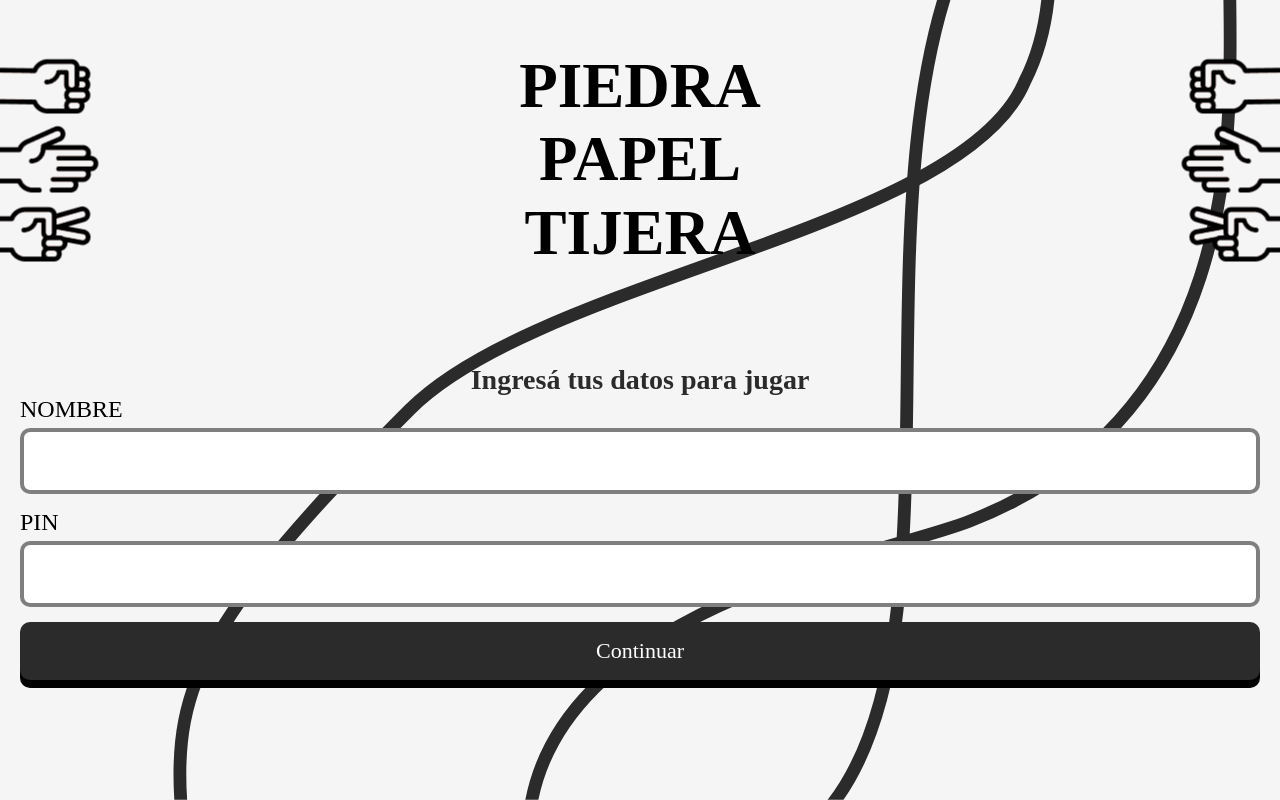
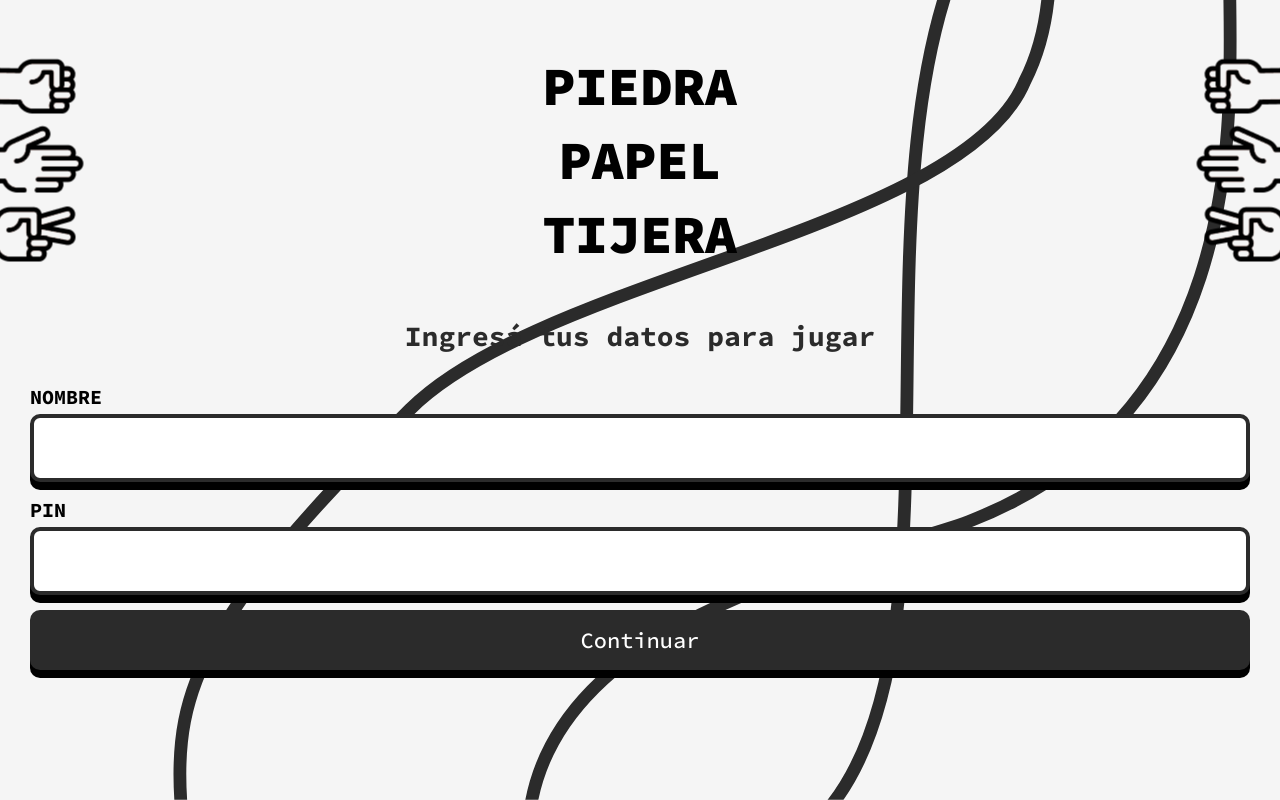
Before and after one commit to thiagoSalaberry/ppt-online, a Next.js app: page / in a window 1280 px wide. Built offline with nearby package versions, Linux system fonts and the light colour scheme.

Commit message:
Source Code pro

```diff
--- a/components/header/header.module.css
+++ b/components/header/header.module.css
@@ -9,11 +9,13 @@
     display: flex;
     justify-content: space-between;
     align-items: center;
+    gap: 10px;
     width: 100%;
     overflow: hidden;
-    font-size: 42px;
+    font-size: 36px;
     font-weight: bolder;
     height: fit-content;
     margin: 0;
     height: fit-content;
+    position: relative;
 }
--- a/components/header/index.tsx
+++ b/components/header/index.tsx
@@ -6,17 +6,17 @@ export function Header() {
         <header className={styles["home-header"]}>
         <div className={styles["header-title"]}>
           <Move className={"izq"} move="piedra" size="small"></Move>
-          <TextComp tag="p" size="63px" weight="900">PIEDRA</TextComp>
+          <TextComp tag="p" size="54px" weight="900">PIEDRA</TextComp>
           <Move className={"der"} move="piedra" size="small"></Move>
         </div>
         <div className={styles["header-title"]}>
           <Move className={"izq"} move="papel" size="small"></Move>
-          <TextComp tag="p" size="63px" weight="900">PAPEL</TextComp>
+          <TextComp tag="p" size="54px" weight="900">PAPEL</TextComp>
           <Move className={"der"} move="papel" size="small"></Move>
         </div>
         <div className={styles["header-title"]}>
           <Move className={"izq"} move="tijera" size="small"></Move>
-          <TextComp tag="p" size="63px" weight="900">TIJERA</TextComp>
+          <TextComp tag="p" size="54px" weight="900">TIJERA</TextComp>
           <Move className={"der"} move="tijera" size="small"></Move>
         </div>
       </header>
--- a/components/move/index.tsx
+++ b/components/move/index.tsx
@@ -3,6 +3,5 @@ export function Move(props:MoveProps) {
     const handleSelect = (move:"piedra" | "papel" | "tijera") => {
         if(props.onClick) props.onClick(move);
     };
-    console.log(props.className)
     return <img src={`/${props.move}-linea-lleno.png`} alt="move.png" className={!props.selected ? `${styles["move"]} ${styles[props.size]} ${styles[props.className ? props.className : ""]}` : props.selected && props.selected == props.move ? `${styles["selected"]} ${styles[props.size]} ${styles[props.className ? props.className : ""]}` : `${styles["not-selected"]} ${styles[props.size]} ${styles[props.className ? props.className : ""]}`} onClick={!props.selected ? ()=>handleSelect(props.move) : ()=>{}}/>
 }
--- a/components/move/move.module.css
+++ b/components/move/move.module.css
@@ -25,7 +25,11 @@
 }
 .izq {
     transform: scaleX(-1) rotate(-90deg);
+    position: relative;
+    right: 15px;
 }
 .der {
     transform: rotate(-90deg);
+    position: relative;
+    left: 15px;
 }
--- a/pages/_document.tsx
+++ b/pages/_document.tsx
@@ -10,6 +10,9 @@ export default function Document() {
         <link rel="preconnect" href="https://fonts.googleapis.com"/>
         <link rel="preconnect" href="https://fonts.gstatic.com" />
         <link href="https://fonts.googleapis.com/css2?family=Teko:wght@300..700&display=swap" rel="stylesheet"/>
+        <link rel="preconnect" href="https://fonts.googleapis.com"/>
+        <link rel="preconnect" href="https://fonts.gstatic.com" />
+        <link href="https://fonts.googleapis.com/css2?family=Source+Code+Pro:ital,wght@0,200..900;1,200..900&display=swap" rel="stylesheet"/>
       </Head>
       <body>
         <Main />
--- a/pages/home.module.css
+++ b/pages/home.module.css
@@ -30,7 +30,8 @@
 .header-section {
     height: auto;
     justify-content: space-between;
-    padding: 20px;
+    padding: 30px;
+    gap: 30px;
 }
 .name-form, .step {
     display: flex;
--- a/ui/text-fields/text-fields.module.css
+++ b/ui/text-fields/text-fields.module.css
@@ -8,8 +8,8 @@
 }
 
 .input-label {
-    font-size: 24px;
-    font-weight: 500;
+    font-size: 20px;
+    font-weight: 700;
 }
 .input {
     width: 100%;
@@ -20,11 +20,18 @@
     transition: all .1s;
     text-align: center;
     font-weight: 600;
+    box-shadow: var(--buttons-shadow);
+    border: 4px solid var(--black);
+}
+.input:active {
+    transform: translateY(7px);
+    box-shadow: noe;
+
 }
 .input:focus {
     transform: translateY(-7px);
     border: 4px solid var(--black);
-    box-shadow: var(--buttons-shadow);
+    box-shadow: 0px 16px 0px 0 rgba(0, 0, 0, 1);
     outline: none;
 }
 .valued {
```
